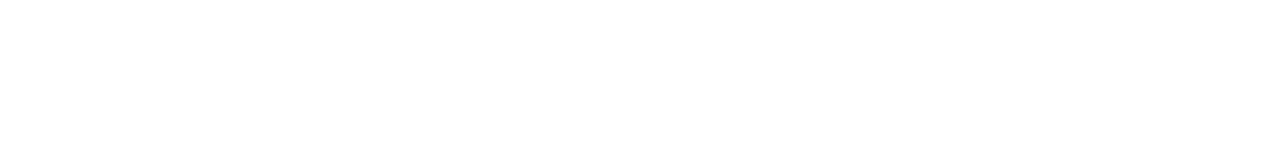
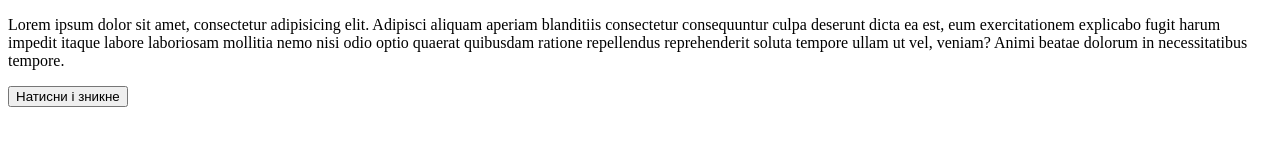
Before and after one commit to aleks1303/Dec_JS-lessons_2025, a plain HTML site: page lesson10/hw10/index.html in a window 1280 px wide. Drawn offline with Linux system fonts and the light colour scheme.

Commit message:
lesson 10 Events

```diff
--- a/lesson10/hw10/index.html
+++ b/lesson10/hw10/index.html
@@ -6,9 +6,14 @@
           content="width=device-width, user-scalable=no, initial-scale=1.0, maximum-scale=1.0, minimum-scale=1.0">
     <meta http-equiv="X-UA-Compatible" content="ie=edge">
     <link rel="stylesheet" href="">
-    <title></title>
+    <title>Lesson 10 | Events | hw</title>
 </head>
 <body>
+
+<p id="text">Lorem ipsum dolor sit amet, consectetur adipisicing elit. Adipisci aliquam aperiam blanditiis
+    consectetur consequuntur culpa deserunt dicta ea est, eum exercitationem explicabo fugit harum impedit itaque
+    labore laboriosam mollitia nemo nisi odio optio quaerat quibusdam ratione repellendus reprehenderit soluta
+    tempore ullam ut vel, veniam? Animi beatae dolorum in necessitatibus tempore.</p>
 <script src="main.js"></script>
 </body>
 </html>
--- a/lesson10/hw10/main.js
+++ b/lesson10/hw10/main.js
@@ -1,10 +1,21 @@
 // #sH8c4er
 // - Створити довільний елемент з id = text та створити кнопку.Використовуючи JavaScript, зробіть так, щоб при натисканні на кнопку зникав елемент з id="text".
-//
-//
+
+const text = document.getElementById('text')
+const button = document.createElement('button')
+button.innerText = 'Натисни і зникне'
+button.addEventListener('click', function () {
+    text.style.display = 'none'
+})
+document.body.appendChild(button)
+
+
+
 //         #j693ca8
 //     - створити інпут який приймає вік людини та кнопку яка підтверджує дію.При натисканні на кнопку зчитати інформацію з інпуту та перевірити вік чи меньше він ніж 18, та повідомити про це користувача
-//
+
+
+
 // #ymAmN2xJ
 // Стоврити форму з трьома полями для name,sruname,age та кнопкою. При натисканні на кнопку зчитати данні з полів, та вивести об'єкт в документ. Іншими словами : заповниои форму, натиснули кнопку, під формою з'явився блок з вашим об'єктом
 //
```
